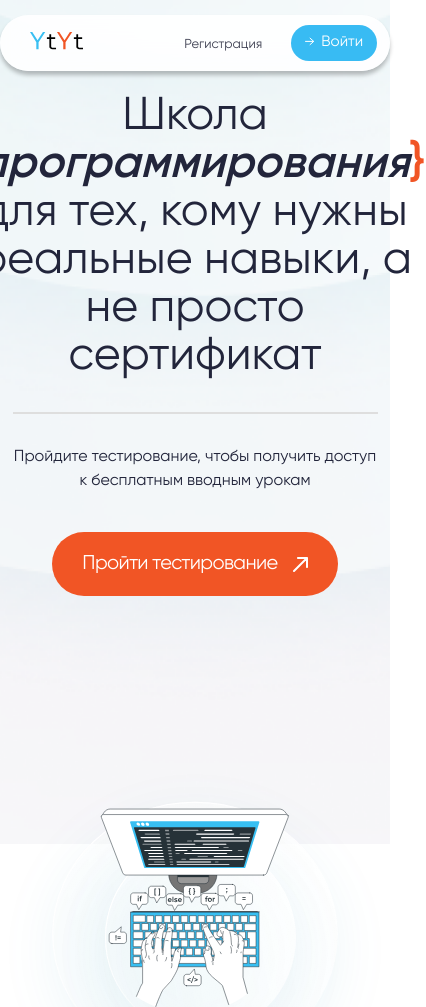
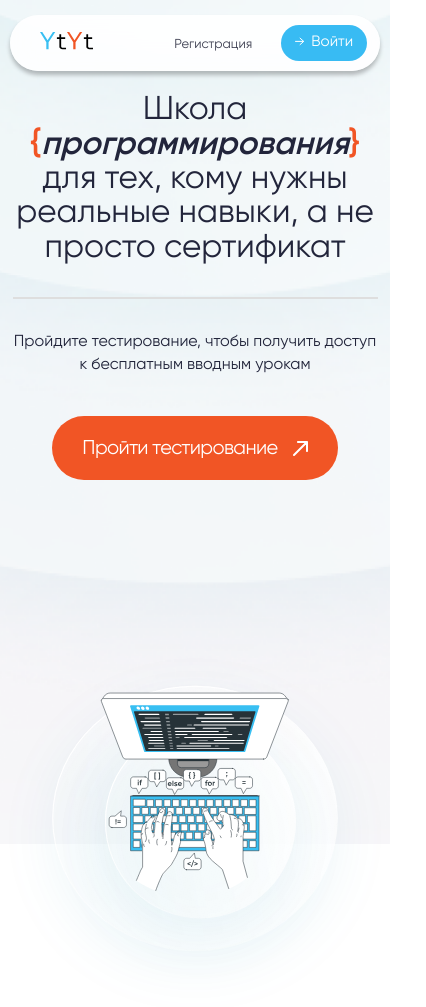
Before and after one commit to xduyu/l26, a plain HTML site: page index.html in a window 390 px wide. Shown: the top 1007 px of the page, 426 px wide, since content can reach past the window. Drawn offline with Linux system fonts and the light colour scheme; a small style sheet from the web is missing.

Commit message:
Update hero.css

```diff
--- a/styles/media/hero.css
+++ b/styles/media/hero.css
@@ -1,6 +1,7 @@
 @media (max-width:863px) {
 
     .header {
+        margin: 0px 10px 0px 10px;
         position: relative;
         top: 15px;
     }
@@ -21,6 +22,10 @@
         padding: 37px 0px 0px 0px;
     }
 
+    .about-Us__Prog{
+        font-size: 33px;
+    }
+
     .p-line__block {
         display: flex;
         justify-content: center;
```
